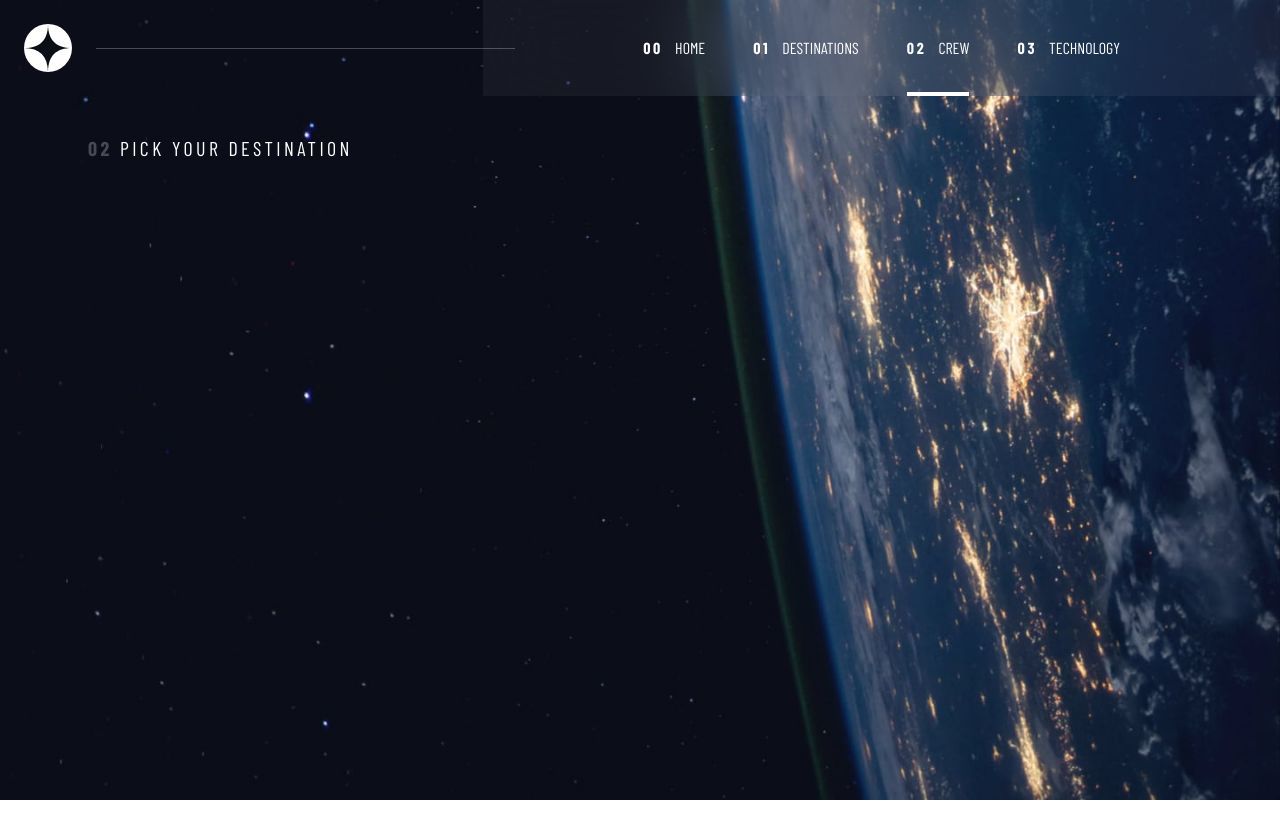
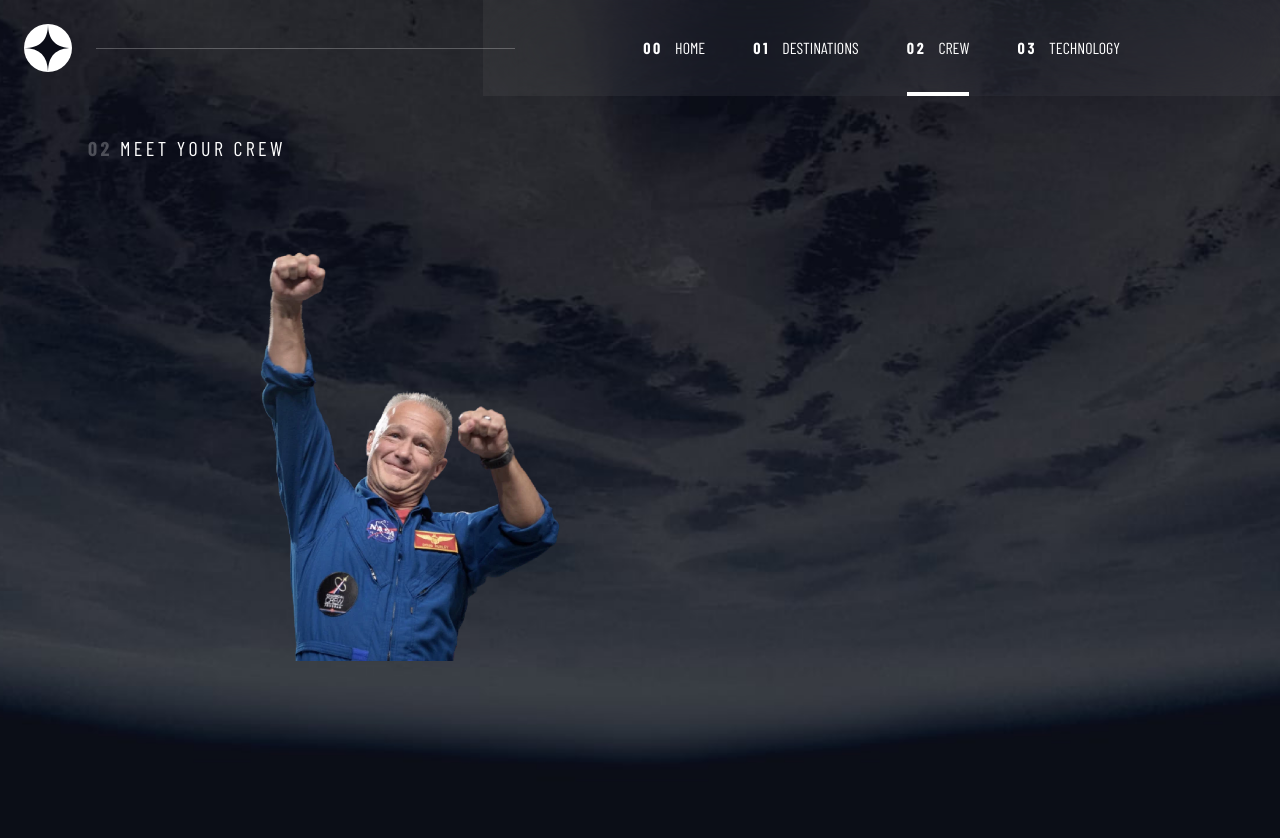
Before and after one commit to lolelu/space_tourism, a Next.js app: page /crew in a window 1280 px wide. Shown: the top 838 px of the page. Before the commit the page ends 800 px from the top, so only its background shows below. Built offline with nearby package versions, Linux system fonts and the light colour scheme; a web font is replaced by a local one.

Commit message:
Prettier config better,Refactor of pages wiht index and folder, some bug fixes, crew page on the go

```diff
--- a/components/Layout/index.tsx
+++ b/components/Layout/index.tsx
@@ -1,28 +1,25 @@
 import React, { useEffect, useState } from 'react'
 import Head from 'next/head'
 import Navbar from '@/components/Navbar'
-import MobileBackground from '@/public/assets/home/background-home-mobile.jpg'
-import TabletBackground from '@/public/assets/home/background-home-tablet.jpg'
-import DesktopBackground from '@/public/assets/home/background-home-desktop.jpg'
-import Image from 'next/image'
-
 const theme = require('tailwindcss/defaultTheme')
 
-const Index = ({
-  children,
-  title = '',
-  fullHeight = false,
-  mobileBackground = MobileBackground,
-  tabletBackground = TabletBackground,
-  desktopBackground = DesktopBackground,
-}: {
+interface IndexProps {
   children: React.ReactNode
   title?: string
   fullHeight?: boolean
   mobileBackground?: any
   tabletBackground?: any
   desktopBackground?: any
-}) => {
+}
+
+const Index = ({
+  children,
+  title = '',
+  fullHeight = false,
+  mobileBackground,
+  tabletBackground,
+  desktopBackground,
+}: IndexProps) => {
   // Define breakpoints as an object with names and minimum widths
   const breakpoints = {
     base: '0px',
@@ -68,17 +65,17 @@ const Index = ({
       </Head>
       <Navbar />
       {/* Use Tailwind classes to set the background image style, set the background image using style */}
+
+      {/*REFACTOR THIS CODE, WITH DINAMIC CLASSES FOR EACH BREAKPOINT, IT'S EASY*/}
       <main
-        className={`relative bg-cover bg-bottom text-tertiary md:bg-center lg:bg-right   ${
+        className={`relative  bg-cover bg-bottom text-tertiary md:bg-center lg:bg-right   ${
           fullHeight ? 'h-[100svh]' : 'min-h-[100svh]'
         }  `}
-        style={{ backgroundImage: `url(${background.src})` }}
-      >
+        style={{ backgroundImage: `url(${background.src})` }}>
         <section
           className={`${
             fullHeight ? 'h-[100svh]' : 'min-h-[100svh]'
-          } mx-auto p-6  pt-24 md:px-20 lg:max-w-screen-xl lg:px-[5.5rem] `}
-        >
+          } mx-auto flex  flex-col items-center  justify-center gap-2 p-6 pt-24 md:gap-8 md:px-20 lg:max-w-screen-xl lg:items-stretch lg:px-[5.5rem]  `}>
           {children}
         </section>
       </main>
--- a/pages/crew.tsx
+++ b/pages/crew/index.tsx
@@ -1,22 +1,40 @@
 import Layout from '@/components/Layout'
-import { CrewMember, Destination } from '@/types/data'
+import { CrewMember } from '@/types/data'
 import PageTitle from '@/components/pageTitle'
+import MobileBackground from '@/public/assets/crew/background-crew-mobile.jpg'
+import TabletBackground from '@/public/assets/crew/background-crew-tablet.jpg'
+import DesktopBackground from '@/public/assets/crew/background-crew-desktop.jpg'
+import CrewImage from '@/pages/technology/crewImage'
+import { useState } from 'react'
 
 export default function Crew({ crew }: { crew: CrewMember[] }) {
+  const [activeCrewMember, setActiveCrewMember] = useState<CrewMember>(crew[0])
   return (
-    <Layout>
-      <PageTitle pageNumber={'02'} pageTitle={'PICK YOUR DESTINATION'} />
+    <Layout
+      desktopBackground={DesktopBackground}
+      tabletBackground={TabletBackground}
+      mobileBackground={MobileBackground}>
+      <PageTitle pageNumber={'02'} pageTitle={'meet your crew'} />
+      <div className={'mx-auto grid  max-w-xs grid-cols-1 md:max-w-[36rem] lg:max-w-none  lg:grid-cols-2 lg:gap-x-40'}>
+        {crew.map(crewMember => (
+          <CrewImage
+            crewMember={crewMember}
+            key={crewMember.name}
+            isActive={activeCrewMember.name === crewMember.name}
+          />
+        ))}
+      </div>
     </Layout>
   )
 }
 
 export async function getStaticProps() {
-  const crewMember: CrewMember[] = [
+  const crew: CrewMember[] = [
     {
       name: 'Douglas Hurley',
       images: {
-        png: './assets/crew/image-douglas-hurley.png',
-        webp: './assets/crew/image-douglas-hurley.webp',
+        png: '/assets/crew/image-douglas-hurley.png',
+        webp: '/assets/crew/image-douglas-hurley.webp',
       },
       role: 'Commander',
       bio: 'Douglas Gerald Hurley is an American engineer, former Marine Corps pilot and former NASA astronaut. He launched into space for the third time as commander of Crew Dragon Demo-2.',
@@ -24,8 +42,8 @@ export async function getStaticProps() {
     {
       name: 'Mark Shuttleworth',
       images: {
-        png: './assets/crew/image-mark-shuttleworth.png',
-        webp: './assets/crew/image-mark-shuttleworth.webp',
+        png: '/assets/crew/image-mark-shuttleworth.png',
+        webp: '/assets/crew/image-mark-shuttleworth.webp',
       },
       role: 'Mission Specialist',
       bio: 'Mark Richard Shuttleworth is the founder and CEO of Canonical, the company behind the Linux-based Ubuntu operating system. Shuttleworth became the first South African to travel to space as a space tourist.',
@@ -33,8 +51,8 @@ export async function getStaticProps() {
     {
       name: 'Victor Glover',
       images: {
-        png: './assets/crew/image-victor-glover.png',
-        webp: './assets/crew/image-victor-glover.webp',
+        png: '/assets/crew/image-victor-glover.png',
+        webp: '/assets/crew/image-victor-glover.webp',
       },
       role: 'Pilot',
       bio: 'Pilot on the first operational flight of the SpaceX Crew Dragon to the International Space Station. Glover is a commander in the U.S. Navy where he pilots an F/A-18.He was a crew member of Expedition 64, and served as a station systems flight engineer.',
@@ -42,8 +60,8 @@ export async function getStaticProps() {
     {
       name: 'Anousheh Ansari',
       images: {
-        png: './assets/crew/image-anousheh-ansari.png',
-        webp: './assets/crew/image-anousheh-ansari.webp',
+        png: '/assets/crew/image-anousheh-ansari.png',
+        webp: '/assets/crew/image-anousheh-ansari.webp',
       },
       role: 'Flight Engineer',
       bio: 'Anousheh Ansari is an Iranian American engineer and co-founder of Prodea Systems. Ansari was the fourth self-funded space tourist, the first self-funded woman to fly to the ISS, and the first Iranian in space.',
@@ -52,7 +70,7 @@ export async function getStaticProps() {
 
   return {
     props: {
-      destinations: crewMember,
+      crew: crew,
     },
   }
 }
--- a/pages/destinations/index.tsx
+++ b/pages/destinations/index.tsx
@@ -8,67 +8,42 @@ import DesktopBackground from '@/public/assets/destination/background-destinatio
 import { PlanetImage } from '@/pages/destinations/planetImage'
 import { PlanetData } from '@/pages/destinations/planetData'
 
-export default function Destinations({
-  destinations,
-}: {
-  destinations: Destination[]
-}) {
-  const [activeDestination, setActiveDestination] = useState<Destination>(
-    destinations[0],
-  )
+export default function Destinations({ destinations }: { destinations: Destination[] }) {
+  const [activeDestination, setActiveDestination] = useState<Destination>(destinations[0])
   return (
     <Layout
       desktopBackground={DesktopBackground}
       tabletBackground={TabletBackground}
-      mobileBackground={MobileBackground}
-    >
+      mobileBackground={MobileBackground}>
       <PageTitle pageNumber={'01'} pageTitle={'PICK YOUR DESTINATION'} />
 
-      <div
-        className={
-          'mx-auto grid min-h-full max-w-xs grid-cols-1 md:max-w-[36rem] lg:max-w-none lg:grid-cols-2  lg:gap-x-40 '
-        }
-      >
-        {destinations.map((destination) => (
-          <PlanetImage
-            key={destination.name}
-            activeDestination={activeDestination}
-            destination={destination}
-          />
+      <div className={'mx-auto grid  max-w-xs grid-cols-1 md:max-w-[36rem] lg:max-w-none  lg:grid-cols-2 lg:gap-x-40'}>
+        {destinations.map(destination => (
+          <PlanetImage key={destination.name} activeDestination={activeDestination} destination={destination} />
         ))}
 
         {/*  Planet selector*/}
         <div
           className={
             'col-start-1 row-start-2  mb-5 mt-6 flex flex-row items-center justify-center  md:mb-8 md:mt-[3.125rem] lg:col-start-2 lg:row-start-1 lg:mb-0 lg:mt-0 lg:items-start '
-          }
-        >
-          <div
-            className={
-              'flex  basis-full flex-row items-center justify-center gap-x-9 lg:justify-start'
-            }
-          >
-            {destinations.map((destination) => (
+          }>
+          <div className={'flex  basis-full flex-row items-center justify-center gap-x-9 lg:justify-start'}>
+            {destinations.map(destination => (
               <button
-                className={
-                  'group relative text-center font-condensed text-sm uppercase tracking-subtitle'
-                }
+                className={'group relative text-center font-condensed text-sm uppercase tracking-subtitle'}
                 key={destination.name}
-                onClick={() => setActiveDestination(destination)}
-              >
+                onClick={() => setActiveDestination(destination)}>
                 <div
                   className={`absolute -bottom-2 h-1 w-full transform bg-secondary transition duration-500 ${
                     activeDestination.name === destination.name
                       ? ' scale-x-100 opacity-100 delay-500'
                       : ' scale-x-0 opacity-0 delay-0'
-                  }`}
-                ></div>
+                  }`}></div>
 
                 <div
                   className={`absolute -bottom-2 h-1 w-full transform bg-secondary opacity-0 transition duration-500 group-hover:opacity-50 ${
                     activeDestination.name == destination.name && 'invisible'
-                  }`}
-                ></div>
+                  }`}></div>
 
                 {destination.name}
               </button>
@@ -76,12 +51,8 @@ export default function Destinations({
           </div>
         </div>
 
-        {destinations.map((destination) => (
-          <PlanetData
-            key={destination.name}
-            activeDestination={activeDestination}
-            destination={destination}
-          />
+        {destinations.map(destination => (
+          <PlanetData key={destination.name} activeDestination={activeDestination} destination={destination} />
         ))}
       </div>
     </Layout>
--- /dev/null
+++ b/pages/technology/crewImage.tsx
@@ -0,0 +1,12 @@
+import Image from 'next/image'
+import { CrewMember } from '@/types/data'
+
+const CrewImage = ({ crewMember, isActive }: { crewMember: CrewMember; isActive: boolean }) => {
+  return (
+    <div className={`${isActive ? 'visible' : 'invisible'}`}>
+      <Image src={crewMember.images.webp} alt={crewMember.name} width={300} height={300} />
+    </div>
+  )
+}
+
+export default CrewImage
--- a/pages/technology.tsx
+++ b/pages/technology/index.tsx
@@ -1,15 +1,17 @@
 import Layout from '@/components/Layout'
 import { Technologies } from '@/types/data'
 import PageTitle from '@/components/pageTitle'
+import MobileBackground from '@/public/assets/technology/background-technology-mobile.jpg'
+import TabletBackground from '@/public/assets/technology/background-technology-tablet.jpg'
+import DesktopBackground from '@/public/assets/technology/background-technology-desktop.jpg'
 
-export default function Technology({
-  technologies,
-}: {
-  technologies: Technologies[]
-}) {
+export default function Technology({ technologies }: { technologies: Technologies[] }) {
   return (
-    <Layout>
-      <PageTitle pageNumber={'03'} pageTitle={'PICK YOUR DESTINATION'} />
+    <Layout
+      desktopBackground={DesktopBackground}
+      tabletBackground={TabletBackground}
+      mobileBackground={MobileBackground}>
+      <PageTitle pageNumber={'03'} pageTitle={'space launch 101'} />
     </Layout>
   )
 }
```
Also changed, not shown: .prettierrc.js.
